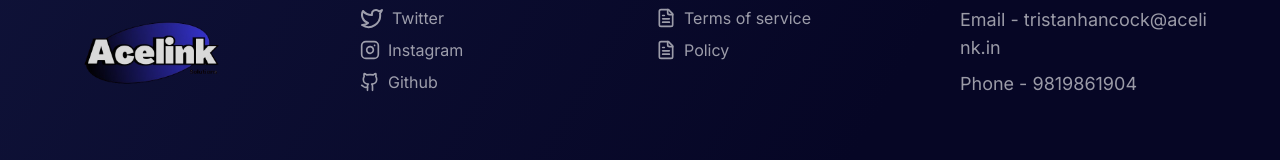
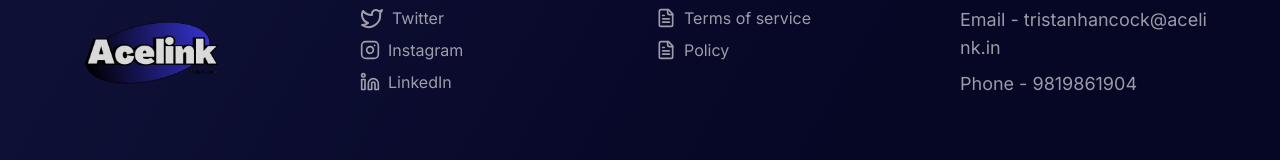
Before and after one commit to 21Ayush21/Acelink, a React (Vite) app: page / in a window 1280 px wide. Shown: the part 2602-2762 px from the top of the page. Built offline with nearby package versions, Linux system fonts and the light colour scheme.

Commit message:
Change Footer github icon to linkedin

```diff
--- a/src/components/Footer.jsx
+++ b/src/components/Footer.jsx
@@ -8,7 +8,9 @@
         <img src={image} alt="company_logo" className="xl:h-[170px]" />
       </div>
       <div className="flex flex-col gap-2 text-white">
-        <h3 className="font-bold text-2xl text-center sm:text-start">Follow Us</h3>
+        <h3 className="font-bold text-2xl text-center sm:text-start">
+          Follow Us
+        </h3>
         <div>
           <div className="flex flex-col opacity-60 hover:opacity-100 items-center sm:flex-row">
             <svg
@@ -65,20 +67,23 @@
               stroke-width="2"
               stroke-linecap="round"
               stroke-linejoin="round"
-              class="lucide lucide-github"
+              class="lucide lucide-linkedin"
             >
-              <path d="M15 22v-4a4.8 4.8 0 0 0-1-3.5c3 0 6-2 6-5.5.08-1.25-.27-2.48-1-3.5.28-1.15.28-2.35 0-3.5 0 0-1 0-3 1.5-2.64-.5-5.36-.5-8 0C6 2 5 2 5 2c-.3 1.15-.3 2.35 0 3.5A5.403 5.403 0 0 0 4 9c0 3.5 3 5.5 6 5.5-.39.49-.68 1.05-.85 1.65-.17.6-.22 1.23-.15 1.85v4" />
-              <path d="M9 18c-4.51 2-5-2-7-2" />
+              <path d="M16 8a6 6 0 0 1 6 6v7h-4v-7a2 2 0 0 0-2-2 2 2 0 0 0-2 2v7h-4v-7a6 6 0 0 1 6-6z" />
+              <rect width="4" height="12" x="2" y="9" />
+              <circle cx="4" cy="4" r="2" />
             </svg>
             <a href="#" className=" ml-2">
-              Github
+              LinkedIn
             </a>
           </div>
         </div>
       </div>
 
       <div className="flex flex-col gap-2 text-white">
-        <h3 className="font-bold text-2xl text-center sm:text-start">Privacy Policy</h3>
+        <h3 className="font-bold text-2xl text-center sm:text-start">
+          Privacy Policy
+        </h3>
         <div>
           <div className="flex flex-col opacity-60 hover:opacity-100 items-center sm:flex-row">
             <svg
@@ -135,7 +140,9 @@
       </div>
 
       <div className="flex flex-col gap-2 text-white cursor-pointer ">
-        <h3 className="font-bold text-2xl text-center sm:text-start">Contact Us</h3>
+        <h3 className="font-bold text-2xl text-center sm:text-start">
+          Contact Us
+        </h3>
         <div>
           <div className="flex flex-col opacity-60 hover:opacity-100 items-center sm:flex-row">
             <a href="#" className=" md:text-lg ml-2 sm:text break-all">
```
